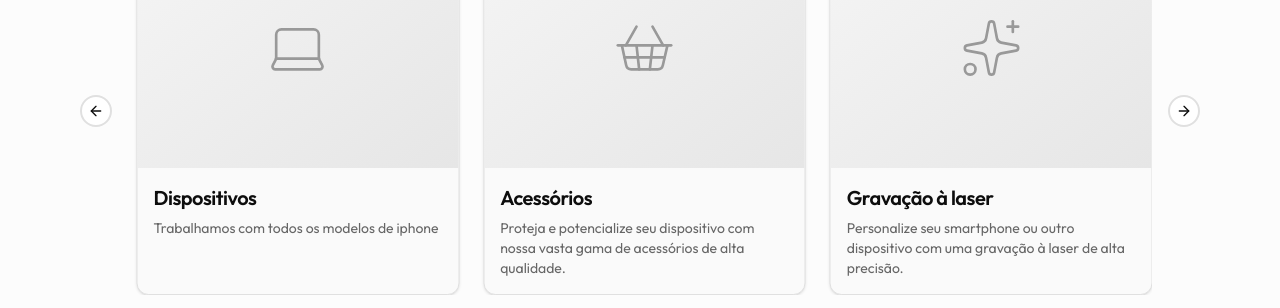
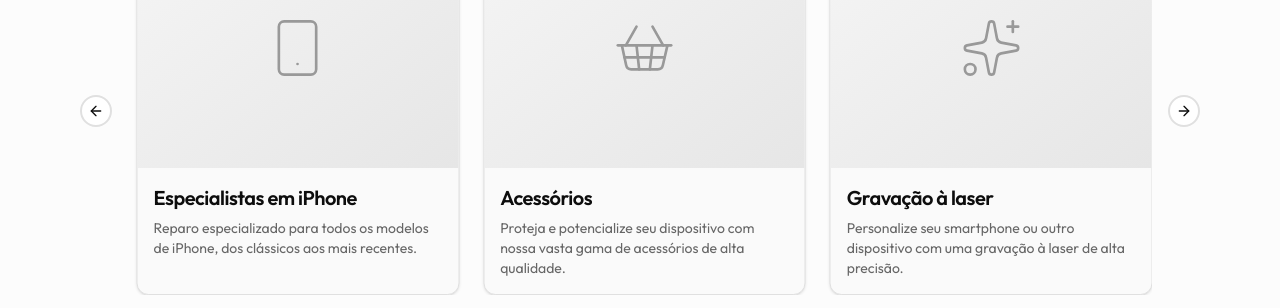
Before and after one commit to Klawns/epou-solucoes-landing-page, a React (Vite) app: page / in a window 1280 px wide. Shown: the part 3281-3589 px from the top of the page. Built offline with nearby package versions, Linux system fonts and the light colour scheme.

Commit message:
alterado mais alguns icones titulos e descrições da galeria

```diff
--- a/src/app/constants/galery.ts
+++ b/src/app/constants/galery.ts
@@ -1,6 +1,7 @@
 import {
   Laptop,
   ShoppingBasket,
+  Smartphone,
   Sparkles,
   Users,
   Wrench,
@@ -21,13 +22,13 @@ export const galeryItems = [
   {
     id: 1,
     title: "Fachada da Loja",
-    description: "Nossa loja no centro da cidade",
+    description: "Visite nossa loja moderna e bem localizada no coração da cidade.",
     icon: fachada,
   },
   {
     id: 2,
-    title: "Bancada",
-    description: "Equipamentos de última geração",
+    title: "Bancada de Reparos",
+    description: "Nossa oficina é equipada com ferramentas de última geração para um diagnóstico preciso.",
     icon: Wrench,
   },
   {
@@ -38,9 +39,9 @@ export const galeryItems = [
   },
   {
     id: 4,
-    title: "Dispositivos",
-    description: "Trabalhamos com todos os modelos de iphone ",
-    icon: Laptop,
+    title: "Especialistas em iPhone",
+    description: "Reparo especializado para todos os modelos de iPhone, dos clássicos aos mais recentes.",
+    icon: Smartphone,
   },
   {
     id: 5,
```
